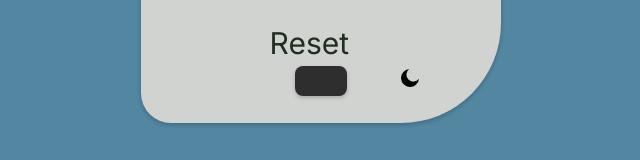
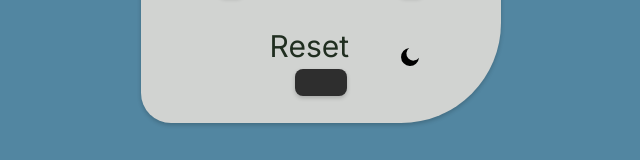
Before and after one commit to edpau/no_game, a website built with Vite: page index.html in a window 1280 px wide. Shown: the part 637-797 px from the top of the page, 319-959 px from the left. Built offline with nearby package versions, Linux system fonts and the light colour scheme; a web font is replaced by a local one.

Commit message:
style: update theme-toggle btn position

```diff
--- a/src/styles/components/_controller.scss
+++ b/src/styles/components/_controller.scss
@@ -23,7 +23,7 @@
   }
 
   &__theme-toggle {
-    grid-row: 11/12;
+    grid-row: 10/12;
     grid-column: 11/12;
   }
 
```
